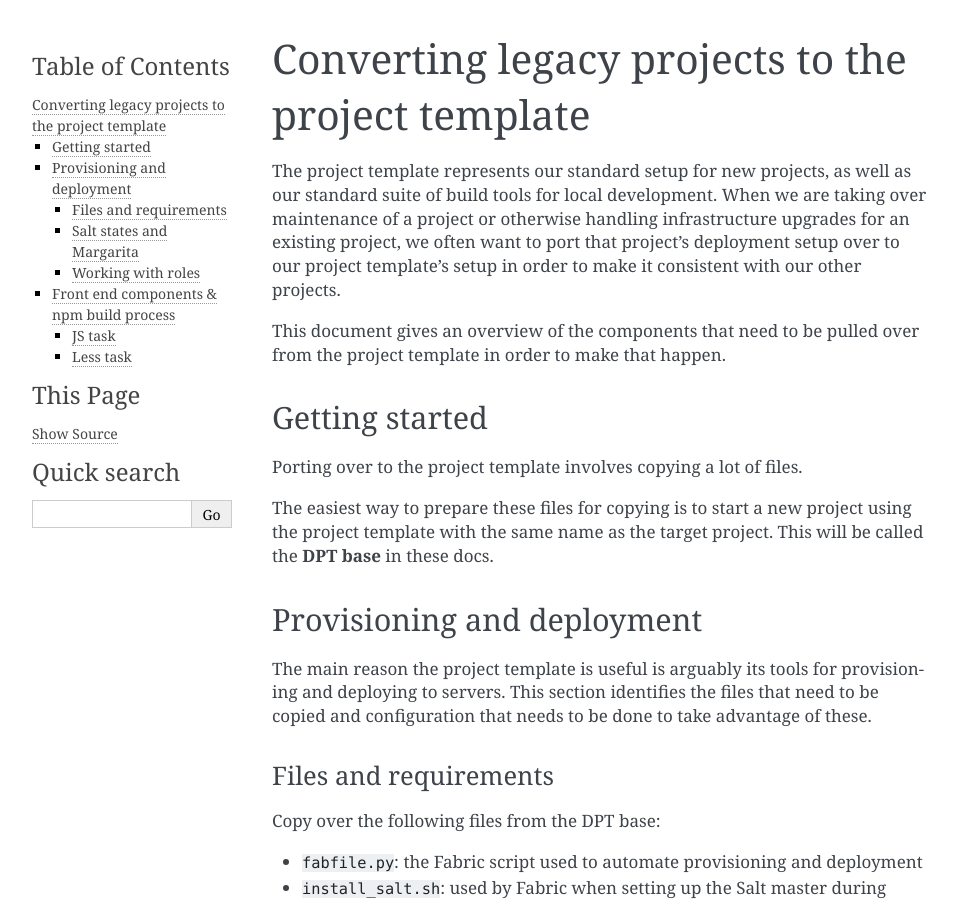
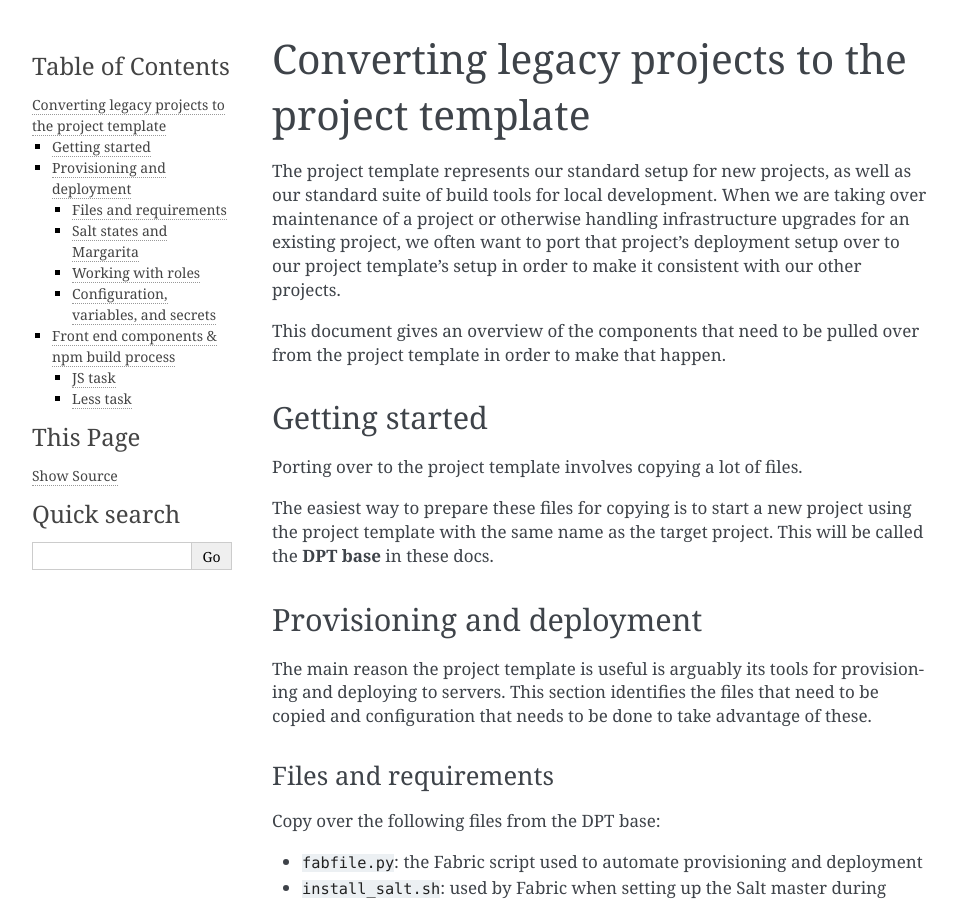
Before and after one commit to caktus/django-project-template, a Sphinx documentation site: the page built from docs/dev/converting-legacy-projects.rst, in a window 1280 px wide and 900 px high. Shown: the whole window, without its empty margins (148-1105 px from the left). Built offline with Sphinx 7.4.7, drawn with Linux system fonts in a browser that asks for light colours; pages that are not in the unit, such as notebooks, are missing from menus; some of the changed text lies outside the part shown.

Commit message:
Renaming doc, adding new sections

```diff
--- a/docs/dev/converting-legacy-projects.rst
+++ b/docs/dev/converting-legacy-projects.rst
@@ -136,6 +136,9 @@ If you want to add optional states to existing roles, ``top.sls`` is also
 where you would do that. For example, if adding Paper Trail to a project, you
 will want to add ``forward_logs`` to some role (most likely ``'*'``).
 
+Configuration, variables, and secrets
+~~~~~~~~~~~~~~~~~~~~~~~~~~~~~~~~~~~~~
+
 Front end components & npm build process
 ----------------------------------------
 
```
